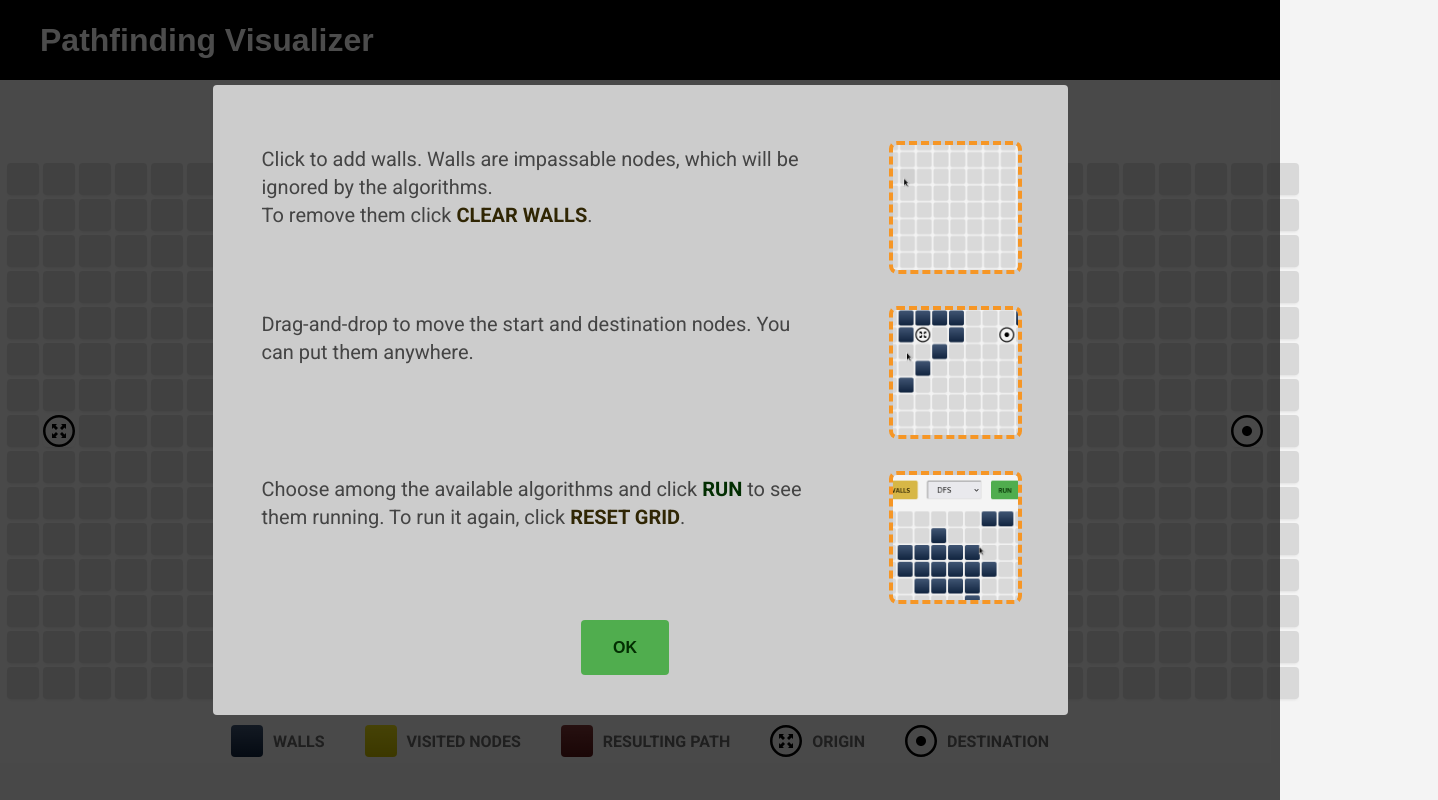
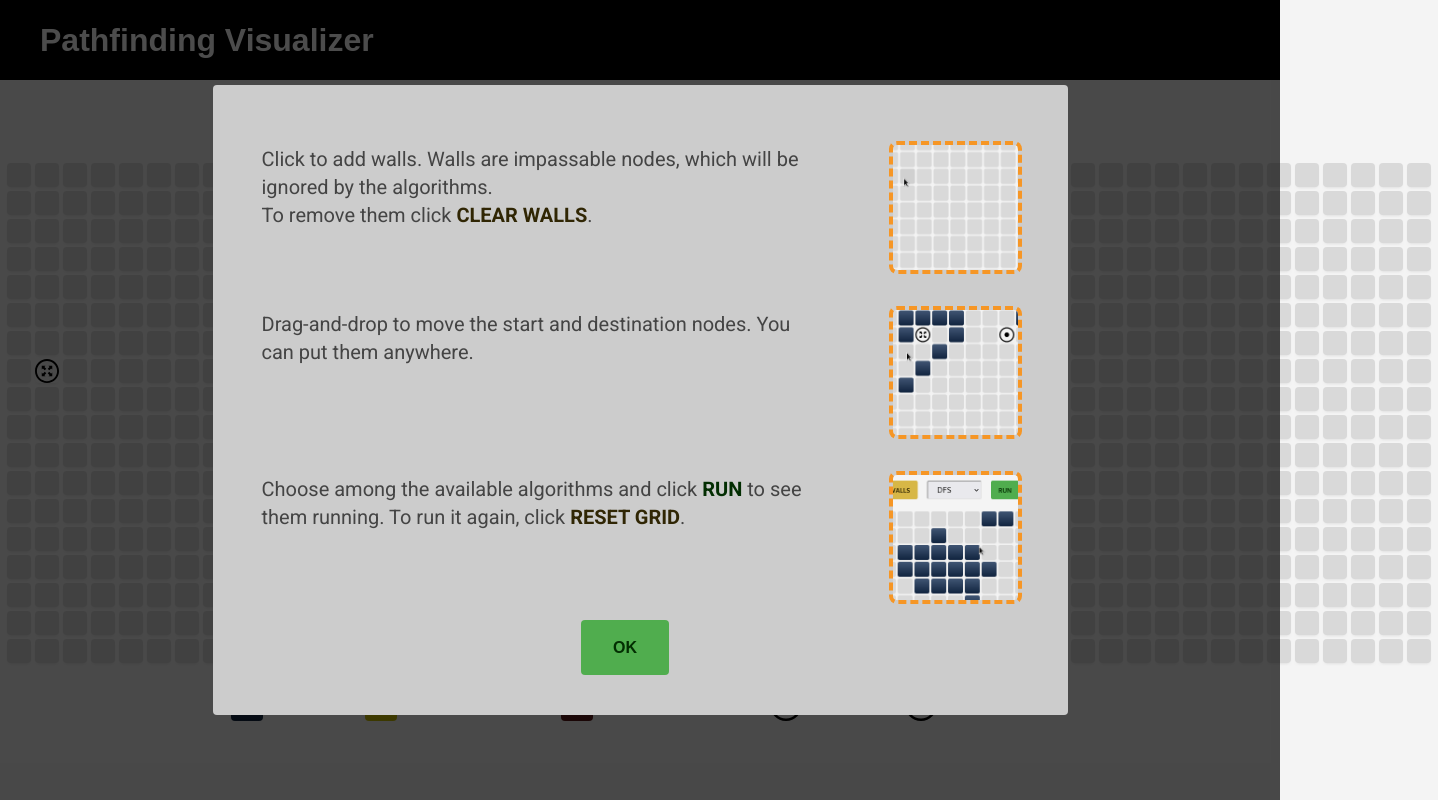
Before and after one commit to renatosnt/code-canvas, a React (Create React App) app: page / in a window 1280 px wide. Shown: the whole page, 1438 px wide, since content can reach past the window. Built offline with nearby package versions, Linux system fonts and the light colour scheme.

Commit message:
change grid size

```diff
--- a/src/Grid.js
+++ b/src/Grid.js
@@ -8,7 +8,7 @@
 import Footer from "./Footer";
 
 const Grid = () => {
-  const [rows, cols] = [14, 35];
+  const [rows, cols] = [17, 50];
   const [gridSize, setGridSize] = React.useState([rows, cols]);
   const [startCoordinates, setStartCoordinates] = React.useState([7, 1]);
   const [finishCoordinates, setFinishCoordinates] = React.useState([7, 34]);
--- a/src/Node.css
+++ b/src/Node.css
@@ -1,6 +1,6 @@
 .node {
-  height: 32px;
-  width: 32px;
+  height: 24px;
+  width: 24px;
   margin: 1px 2px;
   background-color: #d9d9d9;
   border-radius: 4px;
```
Also changed, not shown: 12 other files (tests, documents, lock files or other folders).
